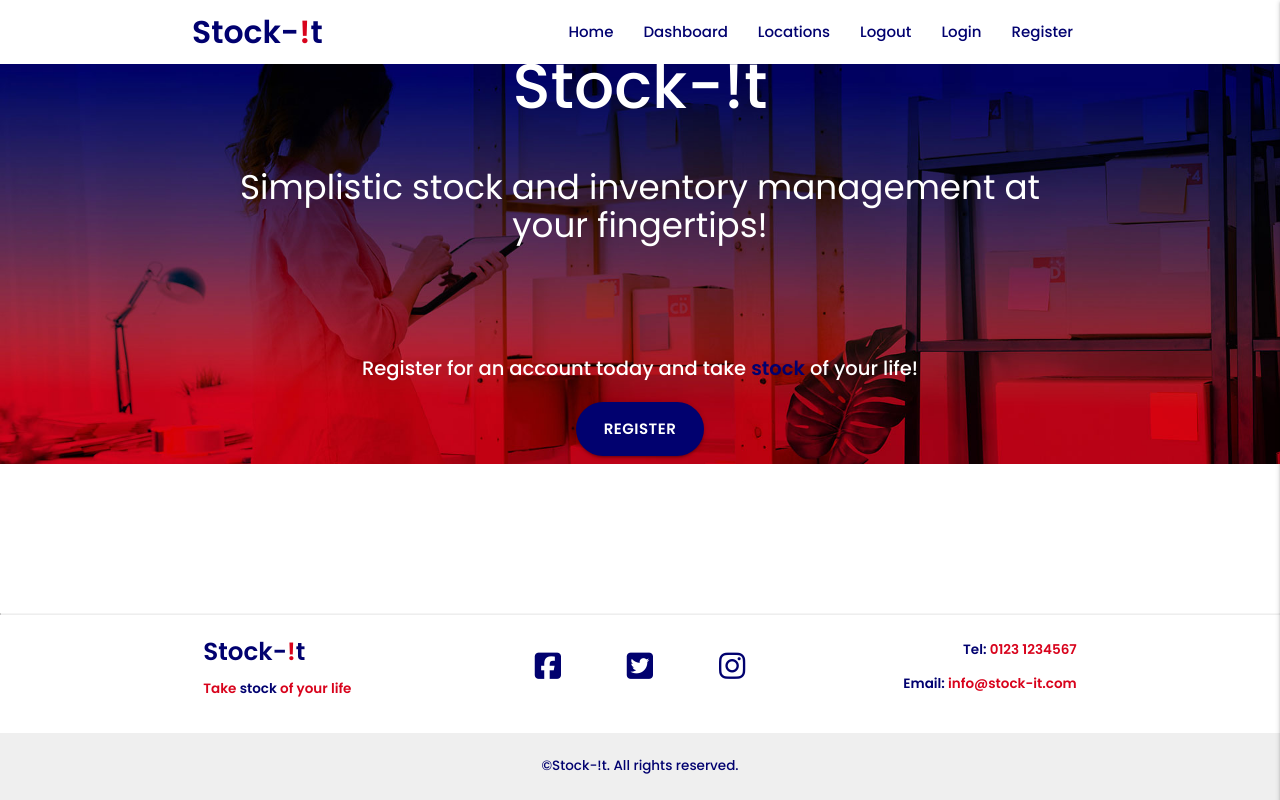
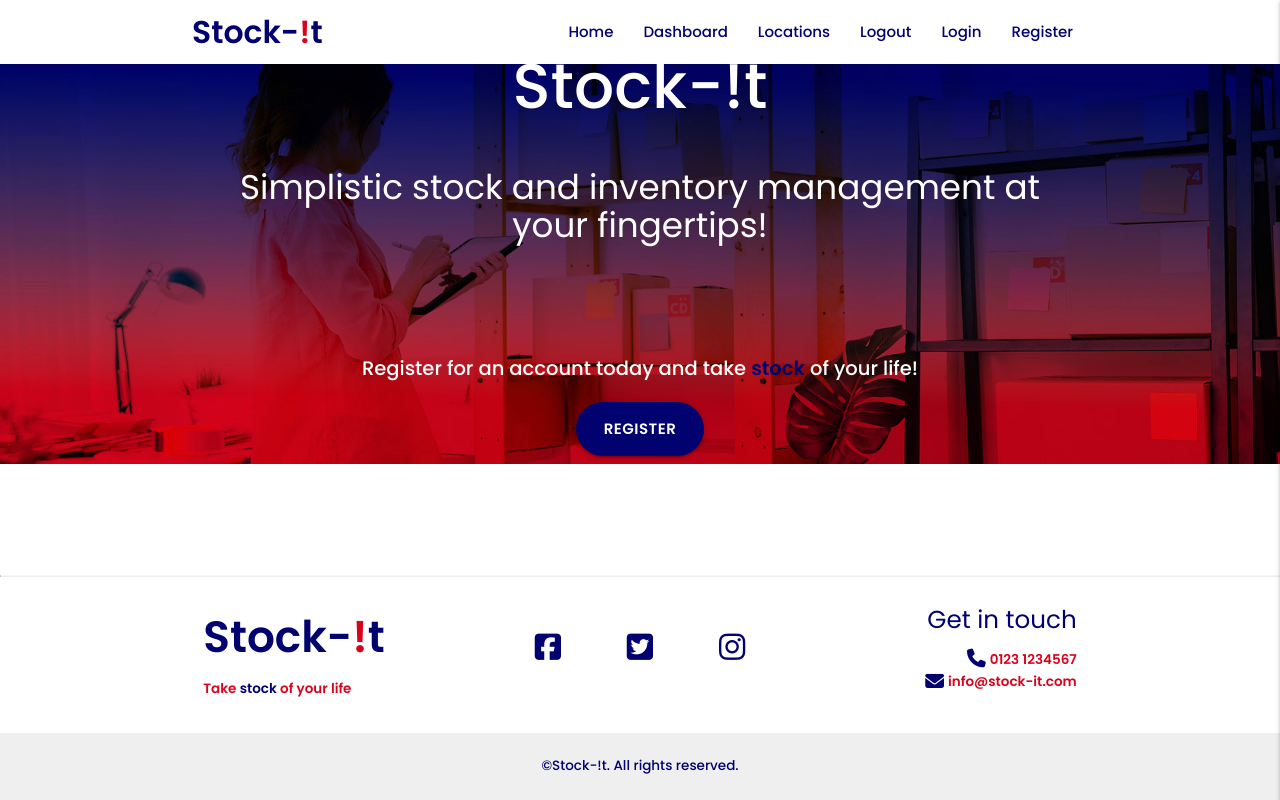
Before and after one commit to DaveWhiteh/SI-Test, a Flask app: page / in a window 1280 px wide. Run offline with Flask 3, Linux system fonts and the light colour scheme; some libraries are stand-ins or nearby versions.

Commit message:
Alter footer content and styles

```diff
--- a/static/css/style.css
+++ b/static/css/style.css
@@ -147,6 +147,10 @@ hr {
     font-size: 90%;
 }
 
+.footer-subtitle {
+    font-size: 120%;
+}
+
 /* --------------------------------------------------------------------------------------- Animations */
 
 
--- a/templates/base.html
+++ b/templates/base.html
@@ -82,7 +82,7 @@
         <div class="container hide-on-small-only">
             <div class="row valign-wrapper">
                 <div class="col l4 m4">
-                    <h5 class="text-blue text-semibold">Stock-<span class="text-red">!</span>t</h5>
+                    <h3 class="text-blue text-semibold">Stock-<span class="text-red">!</span>t</h3>
                     <p class="text-red text-semibold footer-text">Take <span class="text-blue">stock</span> of your life</p>
                 </div>
                 <div class="col l4 m4 center-align">
@@ -99,22 +99,28 @@
                     </div>
                 </div>
                 <div class="col l4 m4 right-align">
-                    <p class="text-red text-semibold footer-text"><span class="text-blue">Tel: </span>0123 1234567</p>
-                    <p class="text-red text-semibold footer-text"><span class="text-blue">Email: </span>info@stock-it.com</p>
+                    <h5 class="text-blue">Get in touch</h5>
+                    <ul>
+                        <li><i class="fas fa-phone fa-lg icon-blue"></i>  <span class="text-red text-semibold footer-text">0123 1234567</span></li>
+                        <li><i class="fas fa-envelope fa-lg icon-blue"></i>  <span class="text-red text-semibold footer-text">info@stock-it.com</span></li>
+                    </ul>
                 </div>
             </div>
         </div>
         <div class="container hide-on-med-and-up">
             <div class="row">
                 <div class="col s12 center-align">
-                    <h5 class="text-blue text-semibold">Stock-<span class="text-red">!</span>t</h5>
+                    <h3 class="text-blue text-semibold">Stock-<span class="text-red">!</span>t</h3>
                     <p class="text-red text-semibold footer-text">Take <span class="text-blue">stock</span> of your life</p>
                 </div>
             </div>
             <div class="row">
                 <div class="col s12 center-align">
-                    <p class="text-red text-semibold footer-text"><span class="text-blue">Tel: </span>0123 1234567</p>
-                    <p class="text-red text-semibold footer-text"><span class="text-blue">Email: </span>info@stock-it.com</p>
+                    <h6 class="text-blue">Get in touch</h6>
+                    <ul>
+                        <li><i class="fas fa-phone fa-lg icon-blue"></i>  <span class="text-red text-semibold footer-text">0123 1234567</span></li>
+                        <li><i class="fas fa-envelope fa-lg icon-blue"></i>  <span class="text-red text-semibold footer-text">info@stock-it.com</span></li>
+                    </ul>
                 </div>
             </div>
             <div class="row">
```
